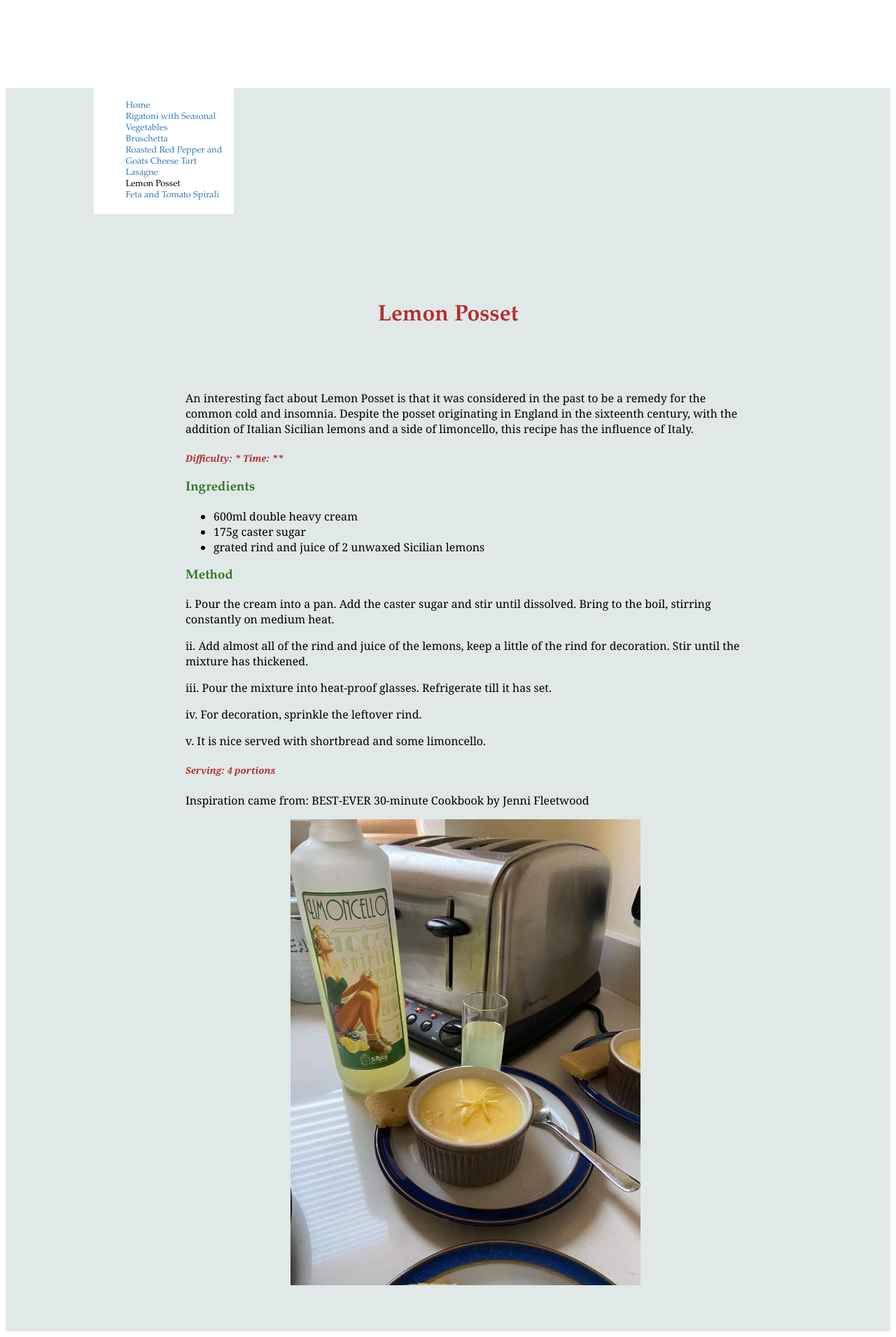
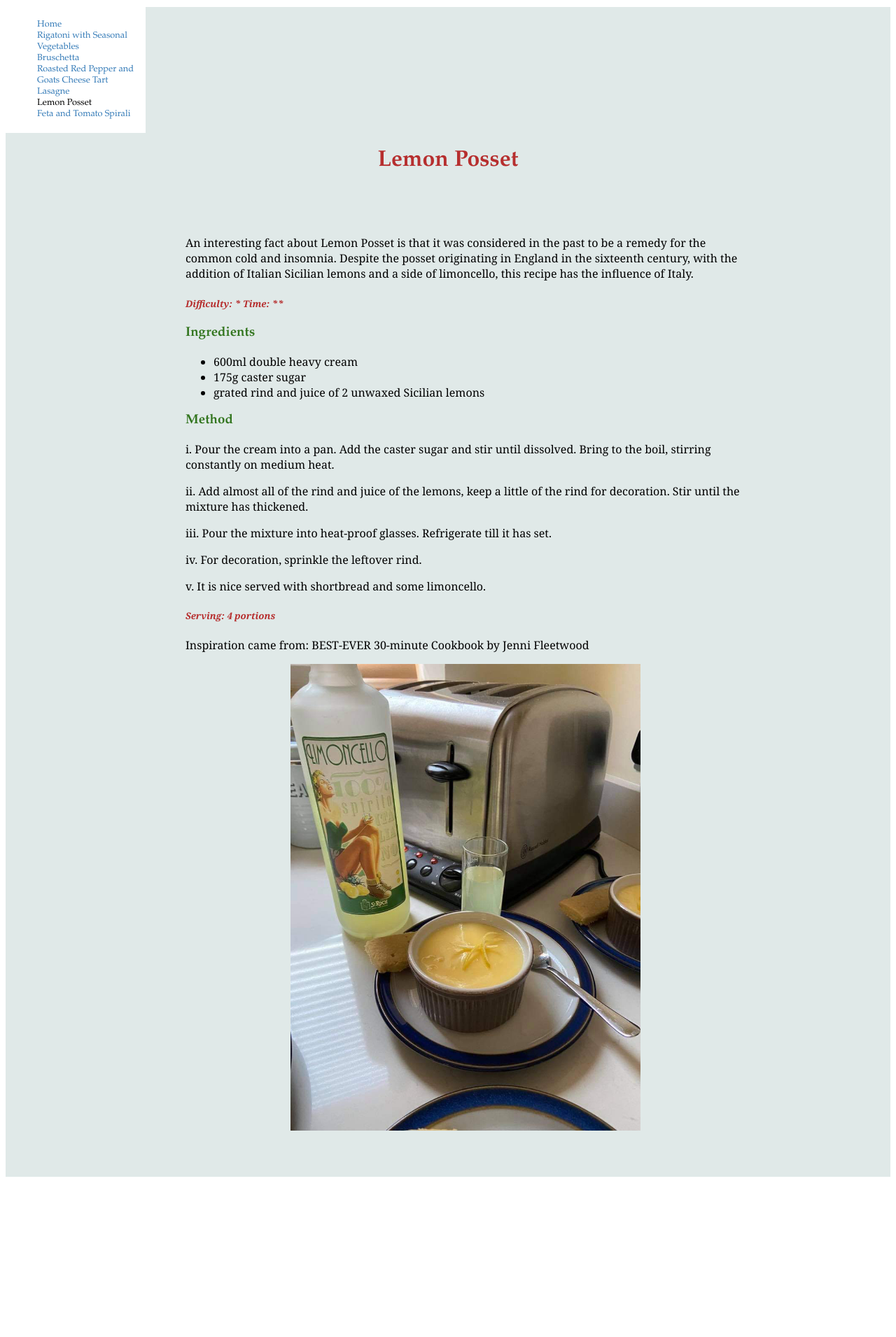
Before and after one commit to Hol1999/Hollyrecipewebsite, a Jekyll site: the page built from _recipes/recipe4.md, in a window 1280 px wide. Shown: the whole page at 70% size. Built offline with Jekyll 4.4.1, drawn with Linux system fonts in a browser that asks for light colours; after the commit the page ends 1690 px from its top, so only the background shows below that.

Commit message:
Update recipes.css

```diff
--- a/styles/recipes.css
+++ b/styles/recipes.css
@@ -144,7 +144,7 @@ font-size: 80%;
 font color: rgb(50,117,30);
 font-family: Garamond, georgia, monospace, serif;
 padding: 5px;
-margin: 10% 10%;
+margin: 10px 0;
  background-color: white;
 
 }
```
